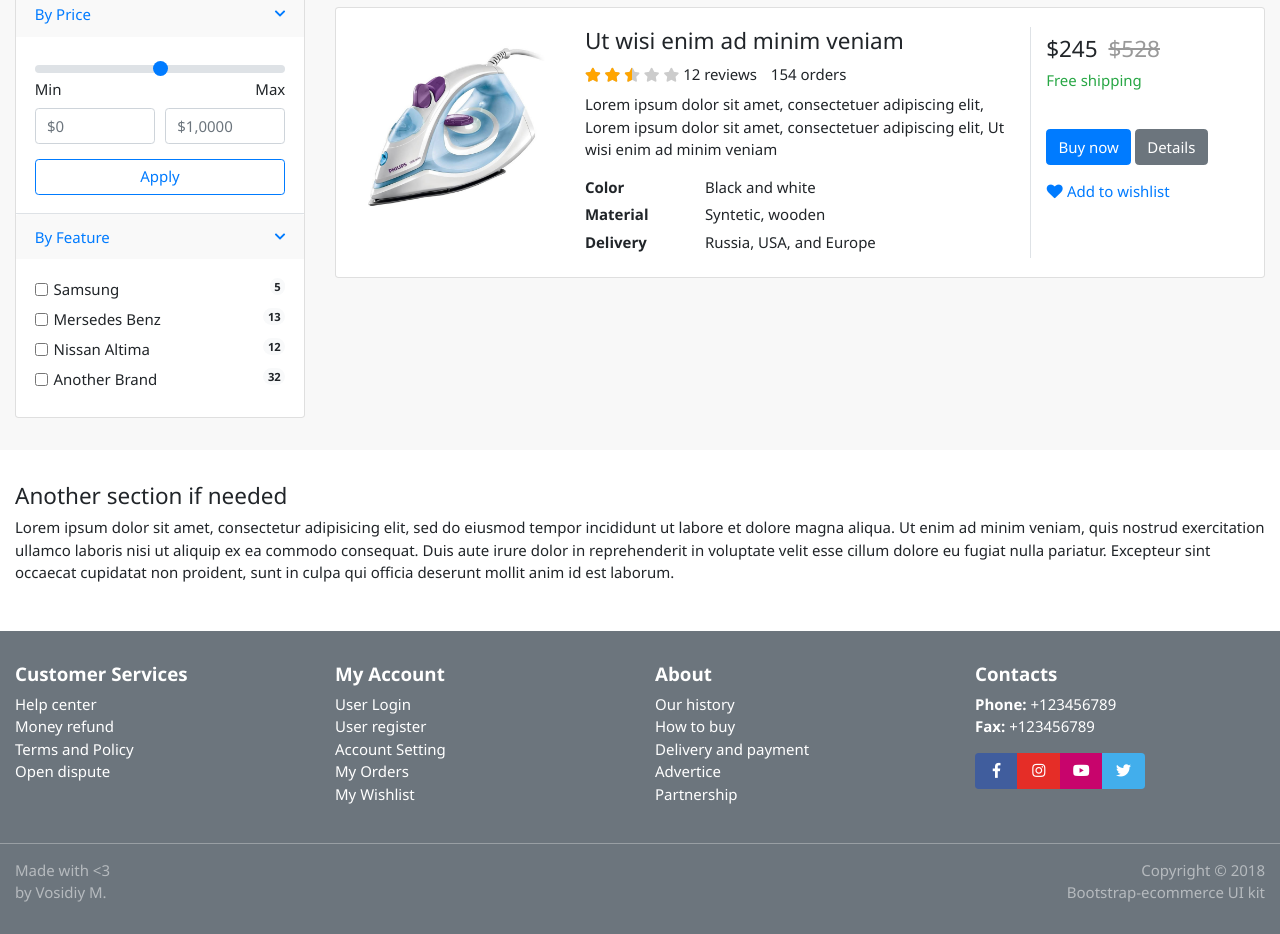
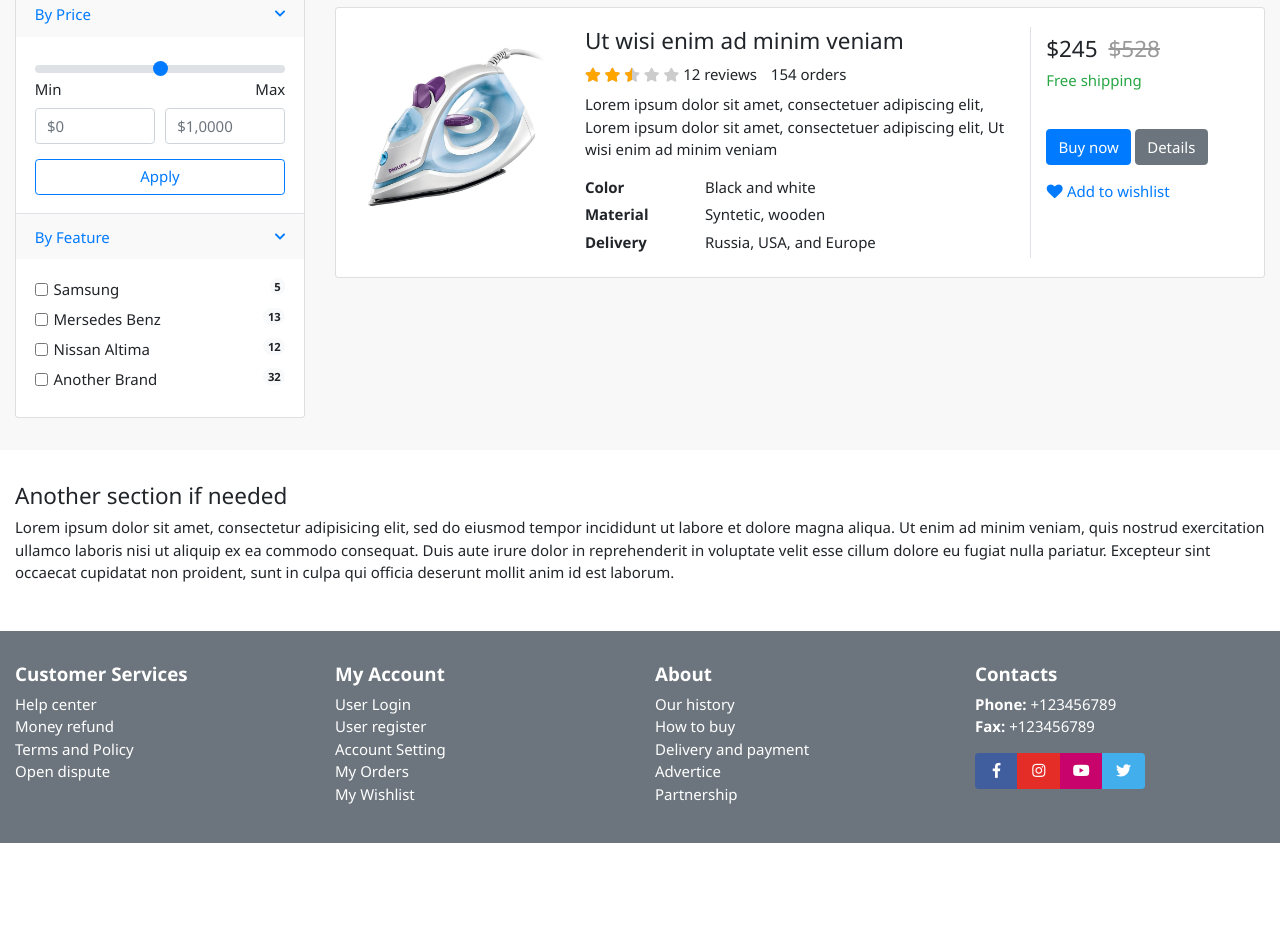
Before and after one commit to alexCampus/formation_GIT, a plain HTML site: page index.html in a window 1280 px wide. Shown: the part 576-1510 px from the top of the page. After the commit the page ends 1419 px from the top, so only its background shows below. Drawn offline with Linux system fonts and the light colour scheme.

Commit message:
remove copyright

```diff
--- a/index.html
+++ b/index.html
@@ -609,22 +609,6 @@
           <!-- row.// -->
           <br />
         </section>
-        <section class="footer-bottom row border-top-white">
-          <div class="col-sm-6">
-            <p class="text-white-50">
-              Made with <3 <br />
-              by Vosidiy M.
-            </p>
-          </div>
-          <div class="col-sm-6 text-right">
-            <p class="text-sm-right text-white-50">
-              Copyright &copy 2018 <br />
-              <a href="http://bootstrap-ecommerce.com" class="text-white-50"
-                >Bootstrap-ecommerce UI kit</a
-              >
-            </p>
-          </div>
-        </section>
         <!-- //footer-top -->
       </div>
       <!-- //container -->
```
